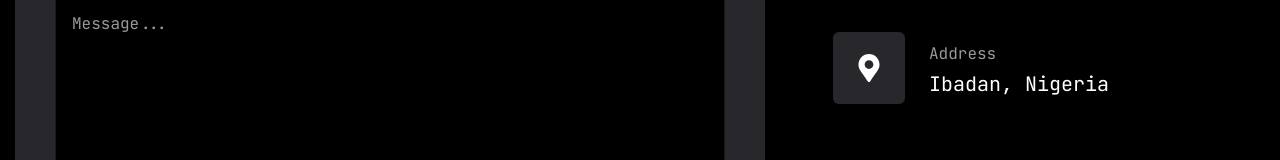
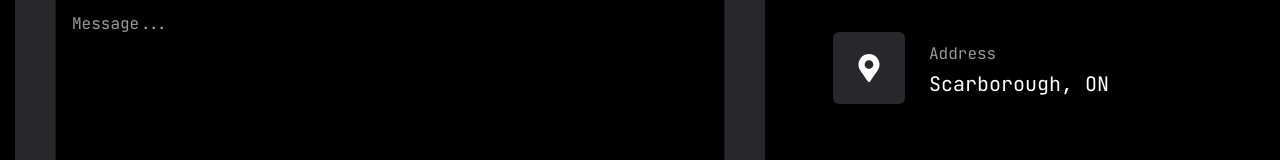
Before and after one commit to Zuxxypml/ts-portfolio, a Next.js app: page /contact in a window 1280 px wide. Shown: the part 553-713 px from the top of the page. Built offline with nearby package versions, Linux system fonts and the light colour scheme; no server answers.

Commit message:
updated location

```diff
--- a/app/contact/page.tsx
+++ b/app/contact/page.tsx
@@ -34,7 +34,7 @@ const infoData: info[] = [
   {
     icon: <FaMapMarkerAlt className="text-accent" />,
     title: "Address",
-    description: "Ibadan, Nigeria",
+    description: "Scarborough, ON",
   },
 ];
 
--- a/app/resume/page.tsx
+++ b/app/resume/page.tsx
@@ -57,7 +57,7 @@ const aboutMe: {
   items: [
     {
       title: "Location",
-      details: "Ibadan, Nigeria",
+      details: "Scarborough, ON",
     },
     {
       title: "Email",
```
